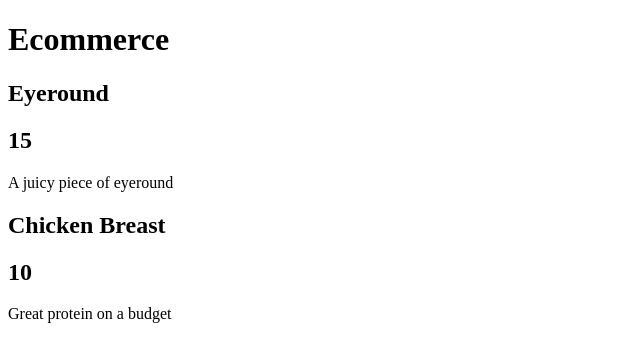
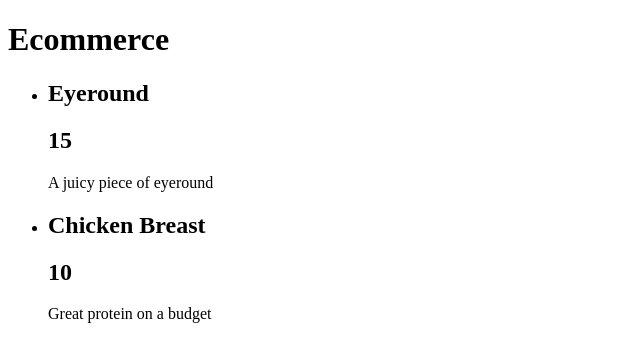
Before and after one commit to JovanXin/ecommerce, a React (Create React App) app: page / in a window 1280 px wide. Shown: the top 362 px of the page, without its empty margins (0-640 px from the left). Built offline with nearby package versions, Linux system fonts and the light colour scheme.

Commit message:
Attempt to fix unique key error in Items

```diff
--- a/src/components/Items.js
+++ b/src/components/Items.js
@@ -6,9 +6,13 @@ export default function Items(props) {
 
     return (
         <div className="container">
+            <ul className="items">
             {itemsData.map((itemData => (
-                <Item name={itemData.name} price={itemData.price} description={itemData.description} />
+                <li key={itemData._id}>
+                    <Item name={itemData.name} price={itemData.price} description={itemData.description} />
+                </li>
             )))}
+            </ul>
         </div>
     )
 }
--- a/src/index.js
+++ b/src/index.js
@@ -6,11 +6,13 @@ import Items from "./components/Items";
 // For testing, will change into a SQL database eventually
 const itemsData = [
     {
+        id: 1,
         name: "Eyeround",
         price: 15,
         description: "A juicy piece of eyeround"
     },
     {
+        id: 2,
         name: "Chicken Breast",
         price: 10,
         description: "Great protein on a budget"
```
